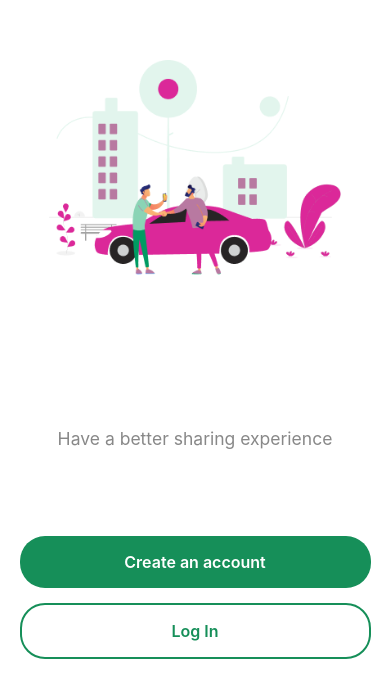
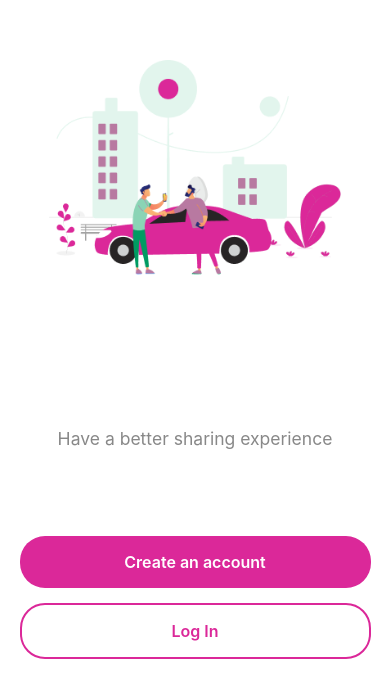
Before and after one commit to lucky-panchal/RideShare, a React Native app: screen /WelcomePage in a window 390 px wide. Shown: the part 126-824 px from the top of the page. Built offline with nearby package versions, Linux system fonts and the light colour scheme.

Commit message:
Update WelcomePage colors to pink

```diff
--- a/components/SecondScreen/WelcomePage.jsx
+++ b/components/SecondScreen/WelcomePage.jsx
@@ -78,7 +78,7 @@ const styles = StyleSheet.create({
     paddingBottom: screenHeight * 0.02,
   },
   createAccountButton: {
-    backgroundColor: '#168F59',
+    backgroundColor: '#DB2899',
     paddingVertical: 16,
     borderRadius: 25,
     width: '100%',
@@ -94,7 +94,7 @@ const styles = StyleSheet.create({
   loginButton: {
     backgroundColor: '#ffffff',
     borderWidth: 2,
-    borderColor: '#168F59',
+    borderColor: '#DB2899',
     paddingVertical: 16,
     borderRadius: 25,
     width: '100%',
@@ -102,7 +102,7 @@ const styles = StyleSheet.create({
     cursor: 'pointer',
   },
   loginText: {
-    color: '#168F59',
+    color: '#DB2899',
     fontSize: 16,
     fontWeight: '600',
   },
```
